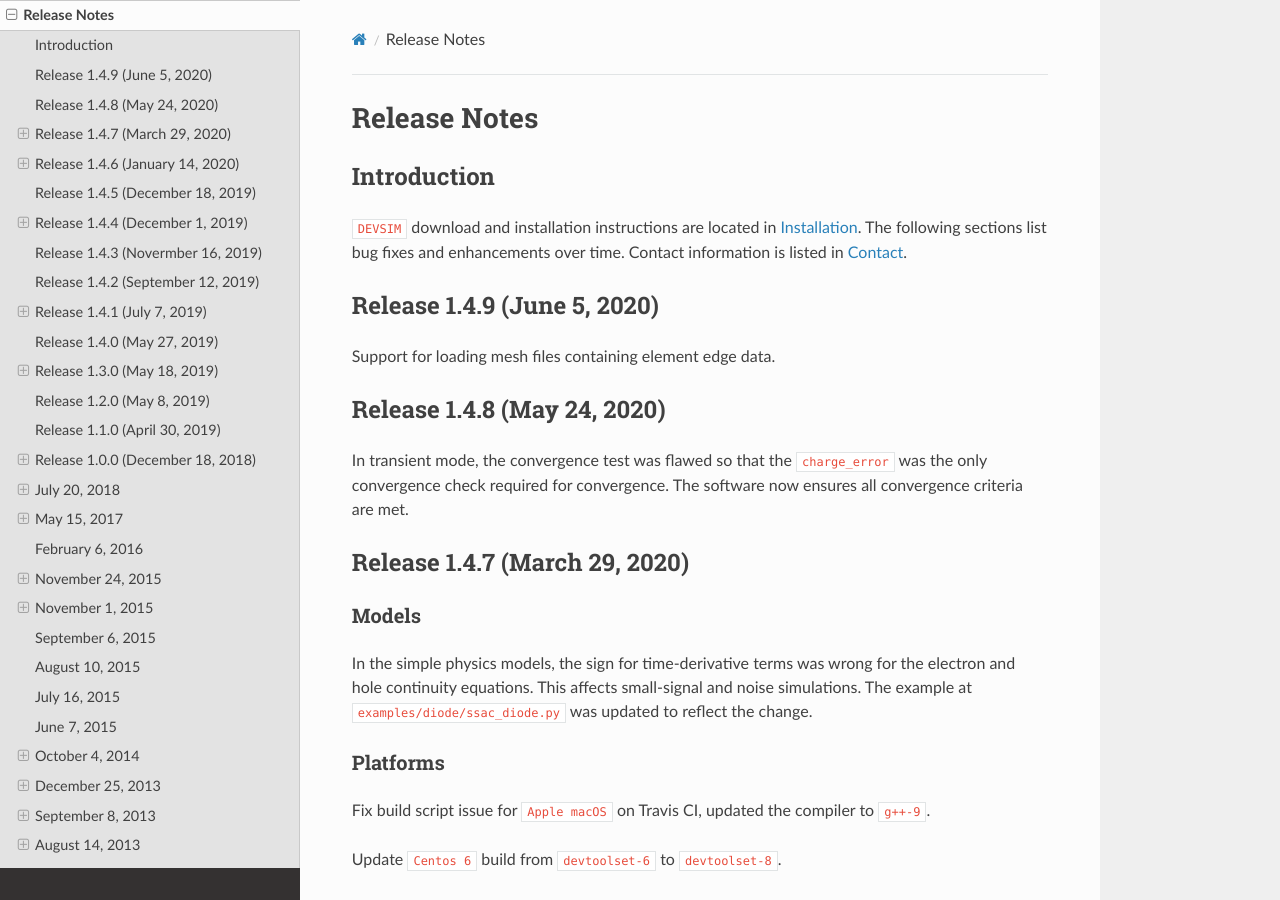
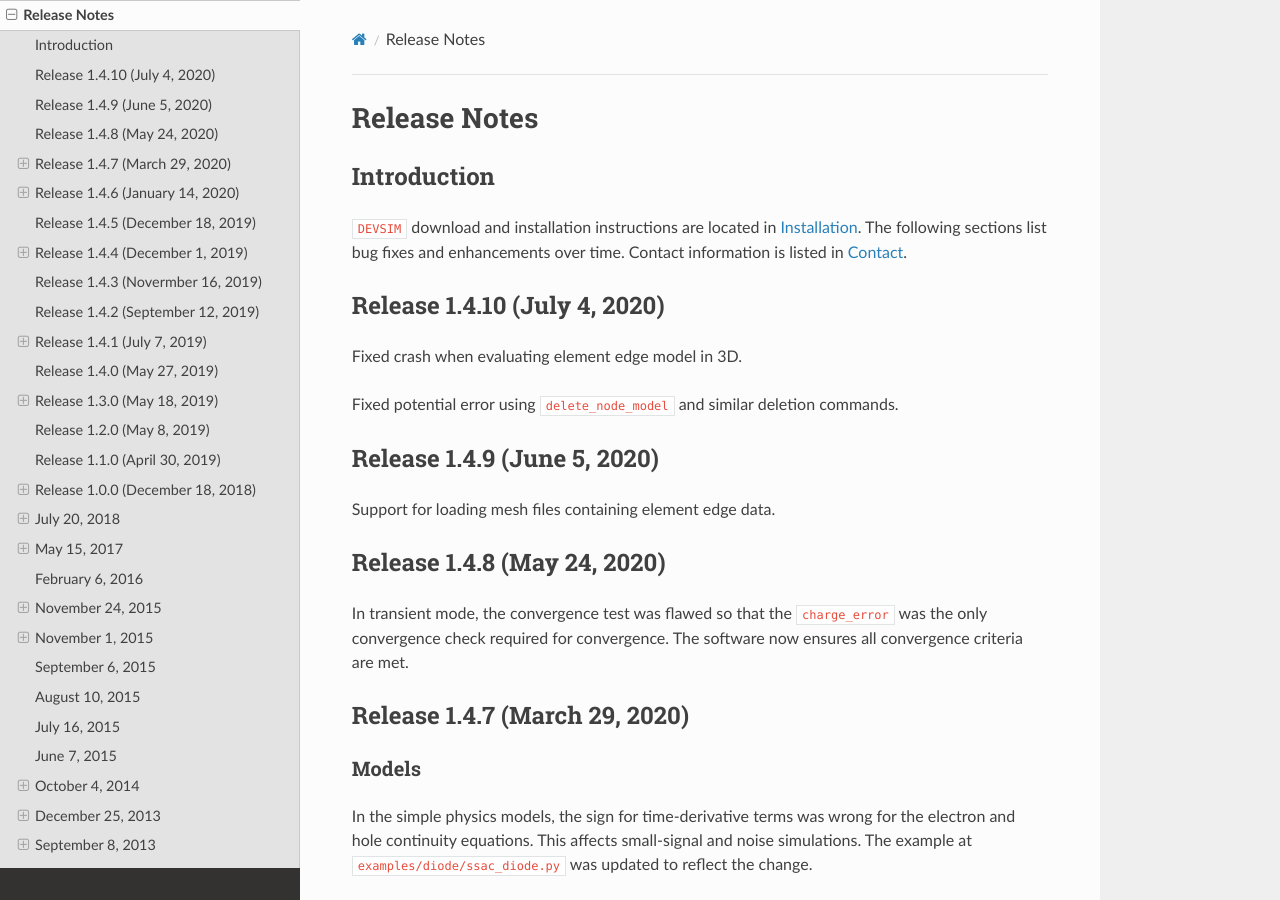
Before and after one commit to devsim/devsim_documentation, a Sphinx documentation site: the page built from sphinx/source/releasenotes.rst, in a window 1280 px wide and 900 px high. Built offline with Sphinx 7.4.7 and the Read the Docs theme 2.0.0, drawn with Linux system fonts in a browser that asks for light colours; cross-references to code outside the pages are shown as plain code.

Commit message:
1.4.10 update

```diff
--- a/sphinx/source/releasenotes.rst
+++ b/sphinx/source/releasenotes.rst
@@ -8,6 +8,13 @@
 ~~~~~~~~~~~~
 
 |devsim| download and installation instructions are located in :ref:`sec__installation`.  The following sections list bug fixes and enhancements over time.  Contact information is listed in :ref:`Contact`.
+
+Release 1.4.10 (July 4, 2020)
+~~~~~~~~~~~~~~~~~~~~~~~~~~~~~
+
+Fixed crash when evaluating element edge model in 3D.
+
+Fixed potential error using ``delete_node_model`` and similar deletion commands.
 
 Release 1.4.9 (June 5, 2020)
 ~~~~~~~~~~~~~~~~~~~~~~~~~~~~
```
